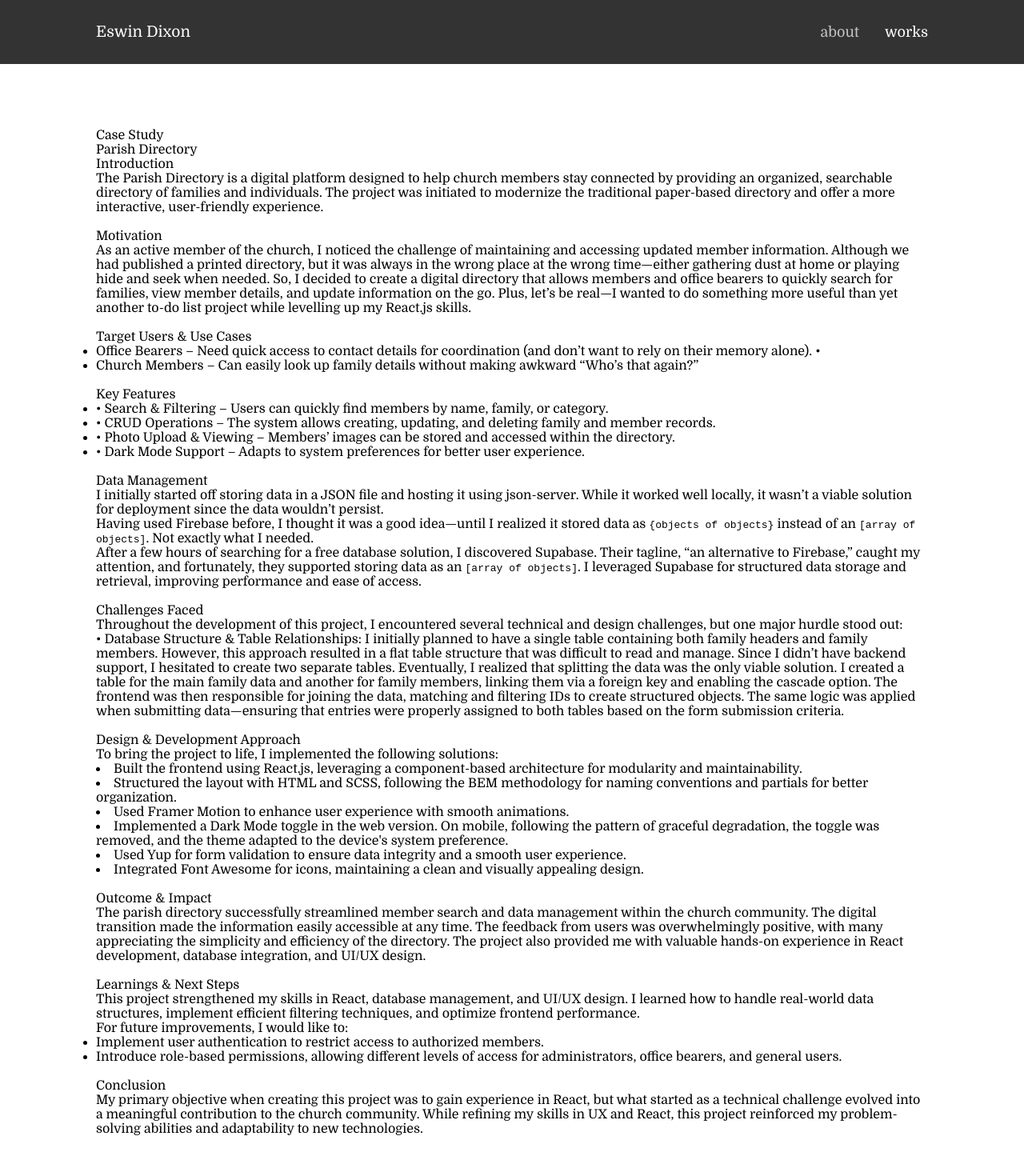
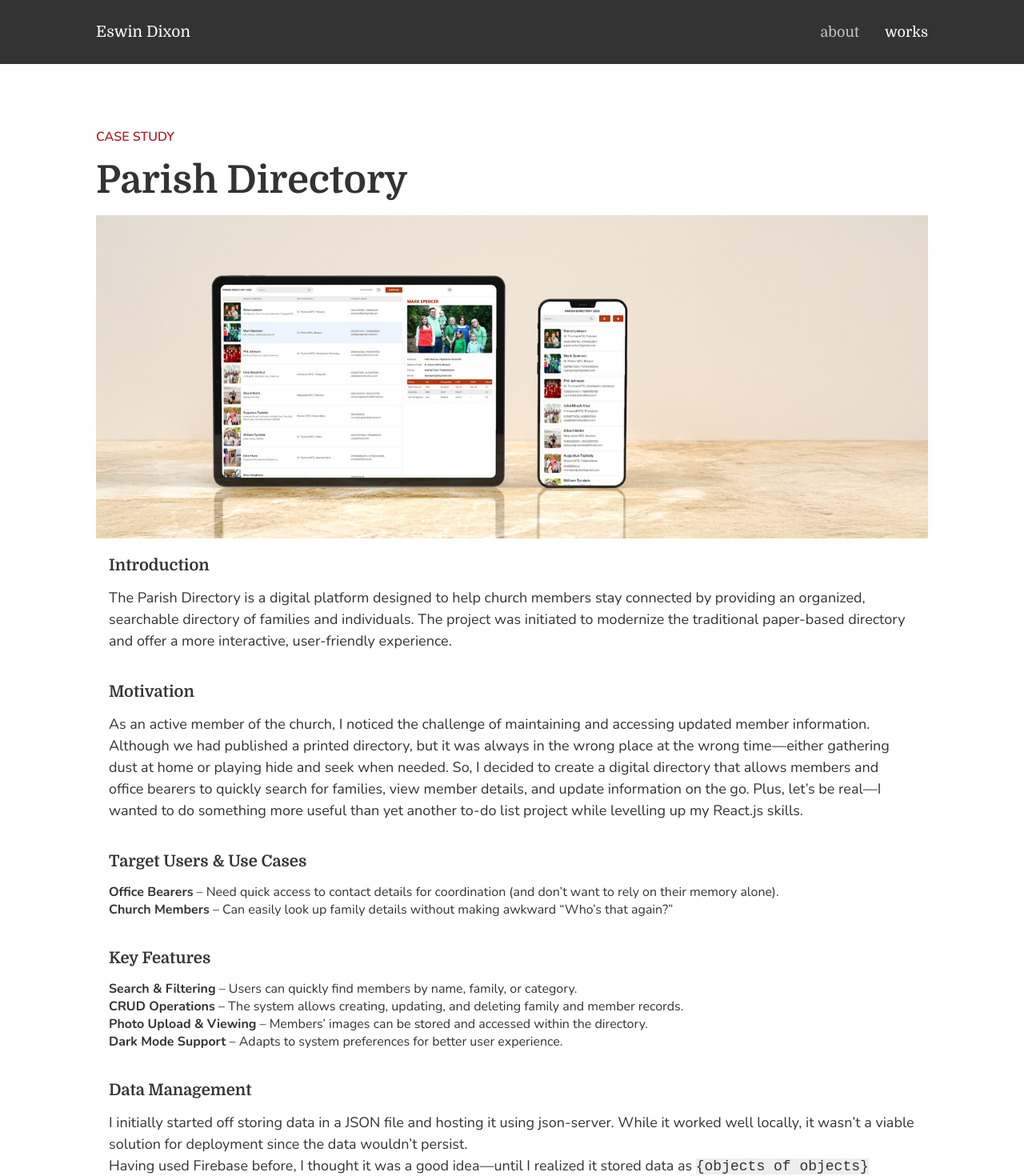
Before and after one commit to Eswin007/eswin-portfolio, a React (Vite) app: page /works/directory-case-study in a window 1280 px wide. Shown: the top 1470 px of the page at 80% size. Built offline with nearby package versions, Linux system fonts and the light colour scheme.

Commit message:
refining case study

```diff
--- a/src/components/pages/About.jsx
+++ b/src/components/pages/About.jsx
@@ -17,10 +17,7 @@ const About = () => {
         </div>
         <div className="about__body">
           Since 2016, I’ve enjoyed untangling complex problems and transforming
-          them into simple, elegant designs. When I’m not pushing pixels, you’ll
-          probably find me gazing at the starry night—pondering the mysteries of
-          the universe… or just questioning whether my latest design choice is
-          brilliance or pure luck.
+          them into simple, elegant designs.
         </div>
 
         <div className="about__body">
@@ -30,10 +27,11 @@ const About = () => {
           or adding motion magic with After Effects and Premiere Pro, I love
           blending creativity with precision. My skills go beyond design—I write
           clean, structured code using HTML, CSS, SCSS, JavaScript, and React,
-          ensuring smooth front-end development. And when I’m not knee-deep in
-          design tools or debugging code, you’ll likely find me behind a camera,
-          capturing moments through photography—because whether it’s a UI or a
+          ensuring smooth front-end development. When I'm not pushing pixels,
+          you’ll likely find me behind a camera, capturing the moments — because whether it’s a UI or a
           perfect shot, composition is everything!
+
+
         </div>
       </div>
     </motion.div>
--- a/src/components/pages/DirectoryCaseStudy.jsx
+++ b/src/components/pages/DirectoryCaseStudy.jsx
@@ -1,4 +1,5 @@
 import React from "react";
+import coverImage from '../../assets/showcase.jpg';
 
 const DirectoryCaseStudy = () => {
   return (
@@ -6,6 +7,8 @@ const DirectoryCaseStudy = () => {
       <div className="case-study">
         <div className="case-study__subtitle">Case Study</div>
         <div className="case-study__title">Parish Directory</div>
+        <div className="case-study__cover">
+          <img src={coverImage} alt="" />
         </div>
       <section>
         <div className="case-study__sub-heading">Introduction</div>
@@ -39,11 +42,11 @@ const DirectoryCaseStudy = () => {
         <div className="case-study__sub-heading">Target Users & Use Cases</div>
         <ul>
           <li>
-            Office Bearers – Need quick access to contact details for
-            coordination (and don’t want to rely on their memory alone). •
+            <span>Office Bearers</span> – Need quick access to contact details for
+            coordination (and don’t want to rely on their memory alone).
           </li>
           <li>
-            Church Members – Can easily look up family details without making
+            <span>Church Members</span> – Can easily look up family details without making
             awkward “Who’s that again?”
           </li>
         </ul>
@@ -54,19 +57,19 @@ const DirectoryCaseStudy = () => {
         <div className="case-study__sub-heading">Key Features</div>
         <ul>
           <li>
-            • Search & Filtering – Users can quickly find members by name,
+             <span>Search & Filtering</span> – Users can quickly find members by name,
             family, or category.
           </li>
           <li>
-            • CRUD Operations – The system allows creating, updating, and
+             <span>CRUD Operations</span> – The system allows creating, updating, and
             deleting family and member records.
           </li>
           <li>
-            • Photo Upload & Viewing – Members’ images can be stored and
+             <span>Photo Upload & Viewing</span> – Members’ images can be stored and
             accessed within the directory.
           </li>
           <li>
-            • Dark Mode Support – Adapts to system preferences for better user
+             <span>Dark Mode Support</span> – Adapts to system preferences for better user
             experience.
           </li>
         </ul>
@@ -104,7 +107,7 @@ const DirectoryCaseStudy = () => {
           technical and design challenges, but one major hurdle stood out:
         </p>
         <p>
-          • Database Structure & Table Relationships: I initially planned to
+           Database Structure & Table Relationships: I initially planned to
           have a single table containing both family headers and family members.
           However, this approach resulted in a flat table structure that was
           difficult to read and manage. Since I didn’t have backend support, I
@@ -127,6 +130,8 @@ const DirectoryCaseStudy = () => {
         <p>
           To bring the project to life, I implemented the following solutions:
         </p>
+
+        <ul>
           <li>
             Built the frontend using React.js, leveraging a component-based
             architecture for modularity and maintainability.
@@ -152,6 +157,7 @@ const DirectoryCaseStudy = () => {
             Integrated Font Awesome for icons, maintaining a clean and visually
             appealing design.
           </li>
+        </ul>
         <img src="" alt="" />
       </section>
 
@@ -204,6 +210,8 @@ const DirectoryCaseStudy = () => {
         <img src="" alt="" />
       </section>
     </div>
+      </div>
+
   );
 };
 
--- a/src/scss/_variables.scss
+++ b/src/scss/_variables.scss
@@ -8,6 +8,7 @@
   --text-dark-700: #838383;
 
   --bg-accent: rgb(180, 28, 28);
+  --text-accent: rgb(180, 28, 28);
 
   --text-pure: #fff;
   --bg-pure: #fff;
--- a/src/scss/components/_directoryCaseStudy.scss
+++ b/src/scss/components/_directoryCaseStudy.scss
@@ -2,3 +2,62 @@
   margin-inline: auto;
   padding-block: 5rem;
 }
+
+.case-study {
+  color: var(--text-dark-800);
+  font-family: var(--fs-secondary);
+
+  &__cover {
+    margin-block-start: 1rem;
+
+    img {
+      width: 100%;
+    }
+  }
+
+  section {
+
+    padding-inline: 1rem;
+
+    p {
+      line-height: 1.5;
+      font-size: 1.125rem;
+    }
+
+    code {
+      background-color: #eee;
+    }
+
+    ul {
+      list-style: none;
+
+      li {
+        span {
+          font-weight: bold;
+        }
+      }
+    }
+  }
+
+
+  &__subtitle {
+    text-transform: uppercase;
+    font-weight: 600;
+    margin-bottom: 1rem;
+    color: var(--text-accent);
+  }
+
+  &__title {
+    font-family: var(--fs-primary);
+    font-size: 3rem;
+    font-weight: bold;
+  }
+
+  &__sub-heading {
+    margin-block: 1rem;
+    font-size: 1.25rem;
+    font-weight: 700;
+    font-family: var(--fs-primary);
+  }
+
+}
```
Also changed, not shown: src/assets/showcase.jpg. Lines whose indentation alone changed are shown as unchanged.
